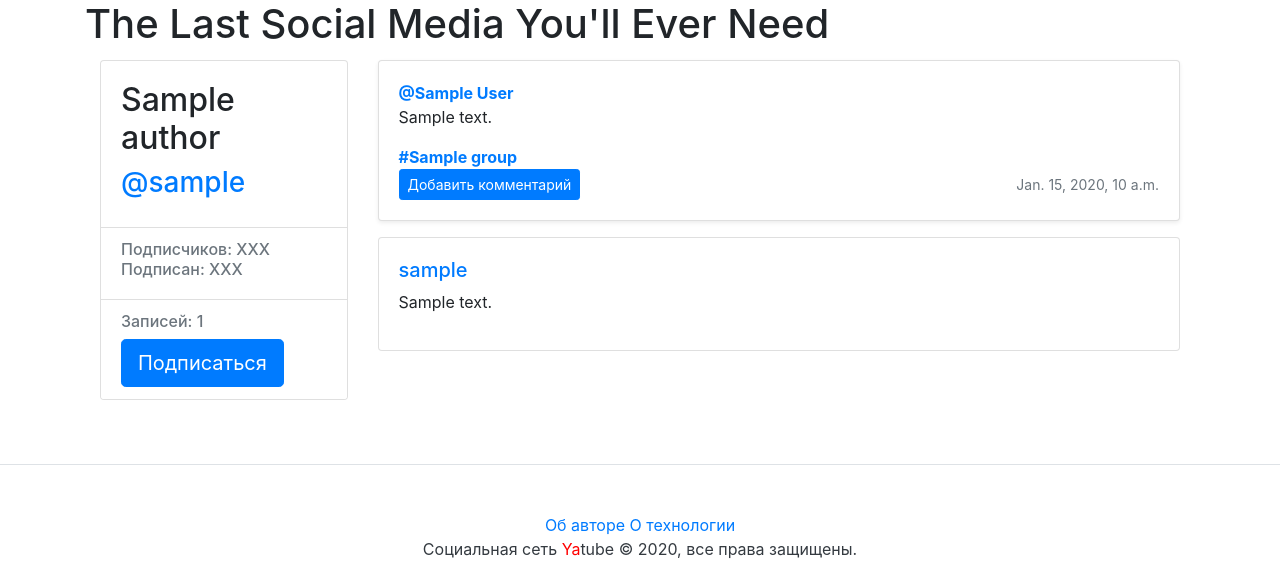
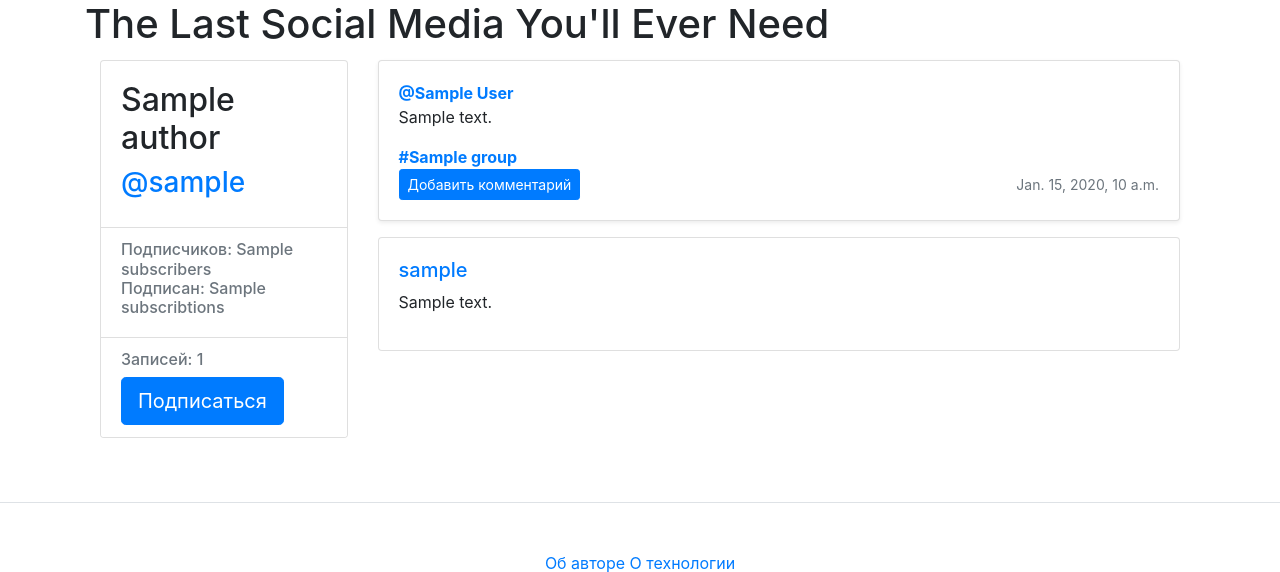
Before and after one commit to Andrecks/hw05_final, a Django app: template yatube/templates/post.html in a window 1280 px wide. Shown: the part 56-628 px from the top of the page. Run offline with Django 3.2, Linux system fonts and the light colour scheme; the template is opened without the code that fills it: most values are stand-ins (such as "Sample title", 1, 10 or a date in 2020); some libraries are stand-ins or nearby versions.

Commit message:
happy little fixes

```diff
--- a/yatube/templates/includes/profile_card.html
+++ b/yatube/templates/includes/profile_card.html
@@ -17,8 +17,8 @@
         <ul class="list-group list-group-flush">
           <li class="list-group-item">
             <div class="h6 text-muted">
-              Подписчиков: XXX <br>
-              Подписан: XXX
+              Подписчиков: {{ subscribers }} <br>
+              Подписан: {{ subscribtions }}
             </div>
           </li>
           <li class="list-group-item">
```
Also changed, not shown: yatube/posts/views.py (+10 -6 lines).
